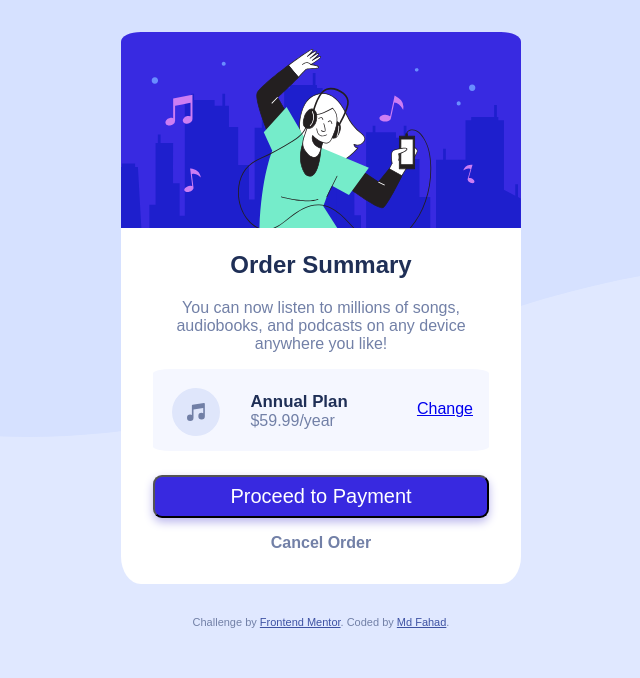
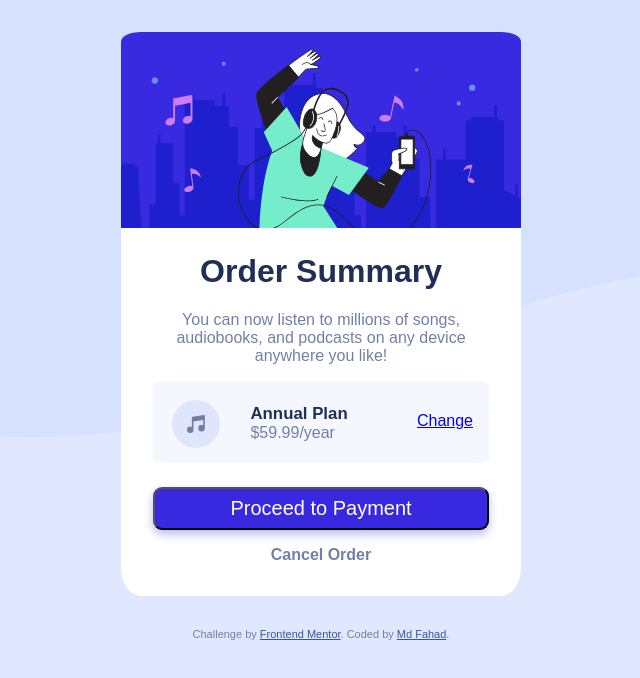
Before and after one commit to mdfahad74/order-summary-component-main, a plain HTML site: page index.html in a window 1280 px wide. Shown: the whole page, without its empty margins (319-959 px from the left). Drawn offline with Linux system fonts and the light colour scheme; a web font is replaced by a local one.

Commit message:
Feedback changes

```diff
--- a/css/styles.css
+++ b/css/styles.css
@@ -46,6 +46,9 @@ body{
   padding: 2% 4%;
   text-align: left;
   font-size: 0.9rem;
+}
+h1{
+  font-weight: 900;
 }
 h3{
   padding: 0;
--- a/index.html
+++ b/index.html
@@ -14,10 +14,11 @@
 </head>
 
 <body>
+  <main>
     <div class="main-container">
       <img class="container-main-img" src="images/illustration-hero.svg" alt="Girl listening to music">
       <div class="secondary-container">
-      <h2 class="dark-blue">Order Summary</h2>
+        <h1 class="dark-blue">Order Summary</h1>
         <p>You can now listen to millions of songs, audiobooks, and podcasts on any
           device anywhere you like!</p>
         <div class="price-info">
@@ -33,13 +34,14 @@
           <a class="cancel" href="#">Cancel Order</a>
         </div>
       </div>
-
-
     </div>
+  </main>
+  <footer>
     <div class="attribution">
       Challenge by <a href="https://www.frontendmentor.io?ref=challenge" target="_blank">Frontend Mentor</a>.
       Coded by <a href="#">Md Fahad</a>.
     </div>
+  </footer>
 </body>
 
 </html>
```
Lines whose indentation alone changed are shown as unchanged.
